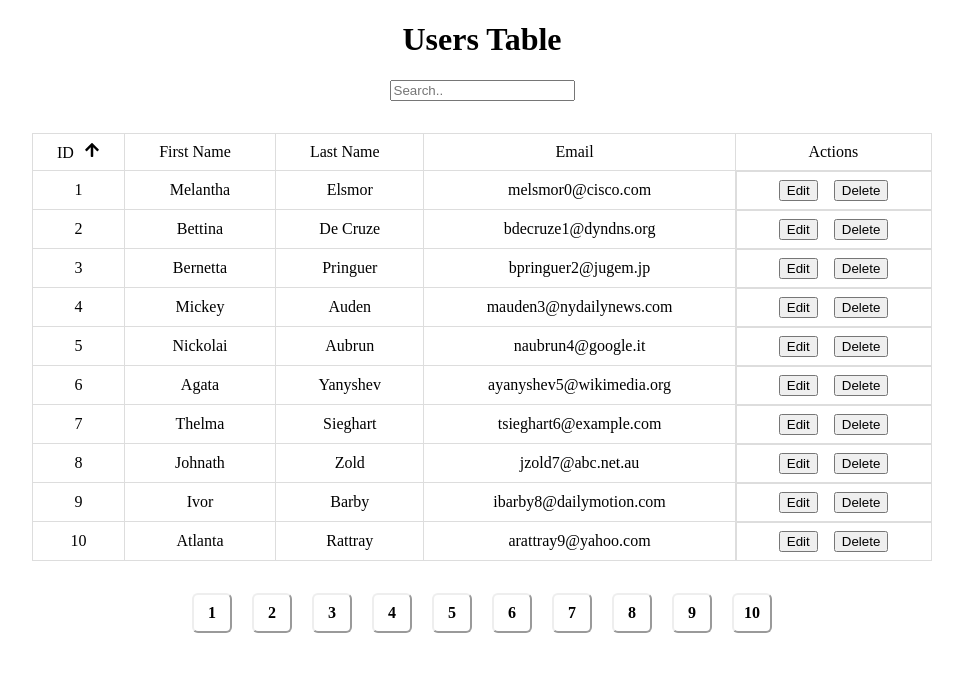
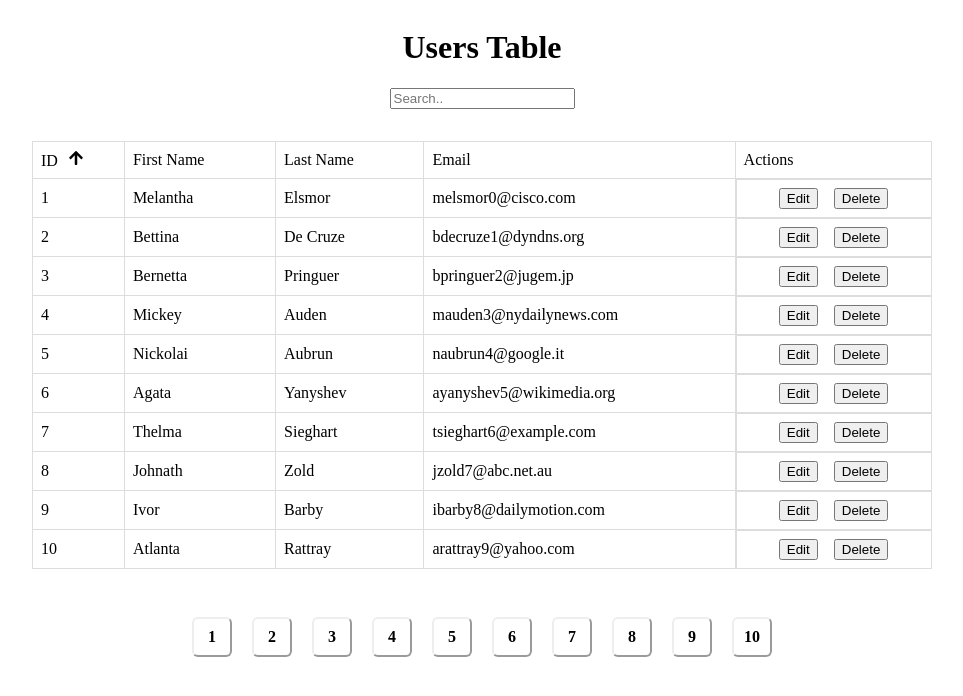
Before and after one commit to dimitarsabev00/Users-Table, a React (Create React App) app: page / in a window 1280 px wide. Shown: the top 696 px of the page, without its empty margins (158-1121 px from the left). Built offline with nearby package versions, Linux system fonts and the light colour scheme; the HTML template or start-up script is replaced by a standard one.

Commit message:
Added PageWrapper Styled Component

```diff
--- a/src/components/AppContainer.js
+++ b/src/components/AppContainer.js
@@ -23,8 +23,14 @@ const AppContainer = () => {
     setUsers(matchedUser);
     setSearchPhrase(e.target.value);
   };
+
+  const PageWrapper = styled.div`
+    display: flex;
+    flex-direction: column;
+    align-items: center;
+  `;
   return (
-    <div className="table" style={{ textAlign: "center" }}>
+    <PageWrapper>
       <h1>Users Table</h1>
       <div>
         <input
@@ -41,7 +47,7 @@ const AppContainer = () => {
         setCurrentPage={setCurrentPage}
         currentPage={currentPage}
       />
-    </div>
+    </PageWrapper>
   );
 };
 
```
